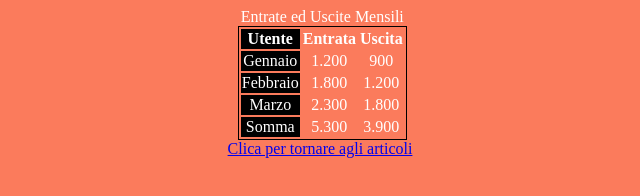
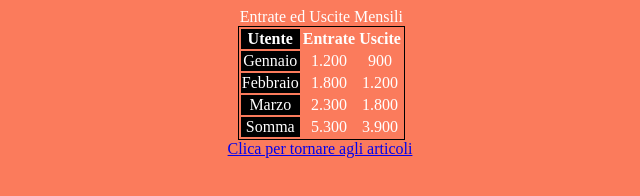
Before and after one commit to NDRXandrei/articolo-blog, a plain HTML site: page Articolo Blog/tabella/tabella.html in a window 1280 px wide. Shown: the full height of the page, 320-960 px from the left. Drawn offline with Linux system fonts and the light colour scheme.

Commit message:
Update tabella.html

```diff
--- a/Articolo Blog/tabella/tabella.html
+++ b/Articolo Blog/tabella/tabella.html
@@ -57,9 +57,9 @@
 
                     <th> Utente </th>
 
-                    <th> Entrata </th>
+                    <th> Entrate </th>
 
-                    <th> Uscita </th>
+                    <th> Uscite </th>
 
                 </tr>
 
```
